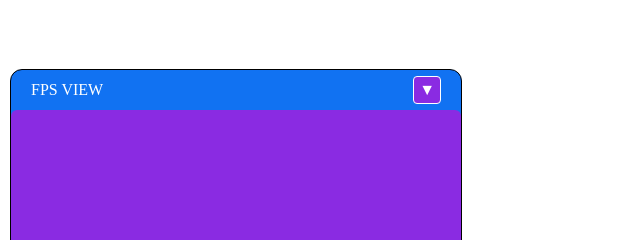
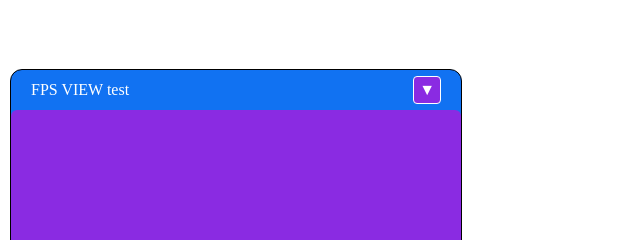
Before and after one commit to Ryan-Axtell-abc/three-js-maze, a website built with Vite: page index.html in a window 1280 px wide. Shown: the part 439-679 px from the top of the page, 0-640 px from the left. Built offline with nearby package versions, Linux system fonts and the light colour scheme; a web font is replaced by a local one.

Commit message:
test from termux

```diff
--- a/index.html
+++ b/index.html
@@ -48,7 +48,7 @@
   -->
     <div id="fps-view-holder-header">
       <div class="window-title-holder">
-        FPS VIEW
+        FPS VIEW test
       </div>
       <div class="window-control-holder">
 
```
Also changed, not shown: README.md, 1 other file.
